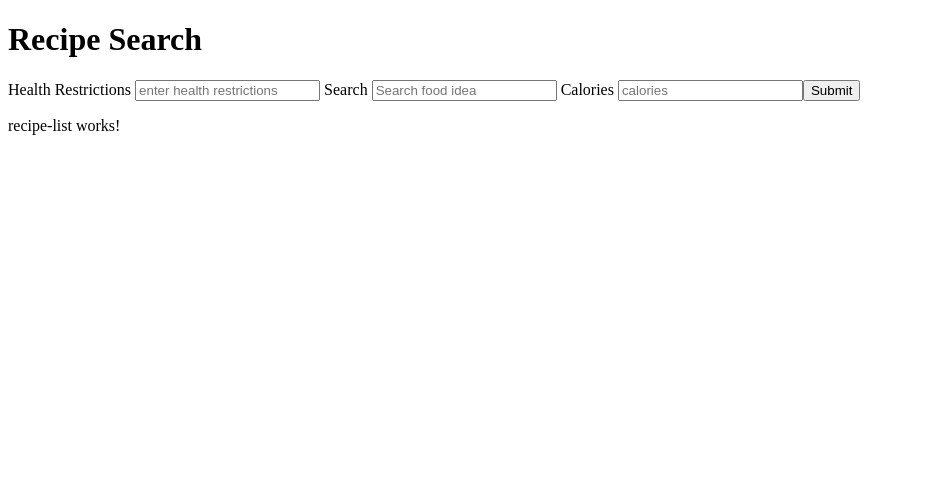
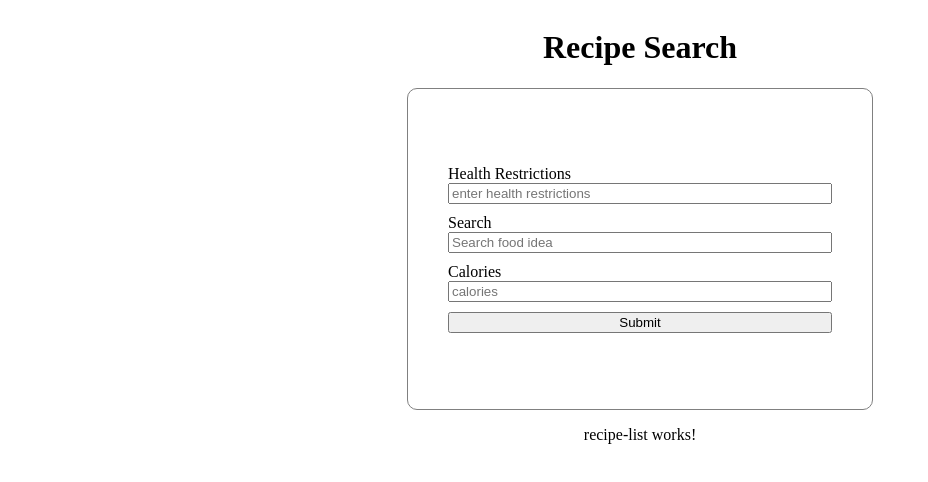
Before and after one commit to mitchelbower1/angular-recipe-picker, an Angular app: page /search in a window 1280 px wide. Shown: the top 482 px of the page, without its empty margins (0-928 px from the left). Built offline with nearby package versions, Linux system fonts and the light colour scheme.

Commit message:
added css

```diff
--- a/src/app/search-criteria/search-criteria.component.css
+++ b/src/app/search-criteria/search-criteria.component.css
@@ -0,0 +1,26 @@
+h1 {
+  display: flex;
+  justify-content: center;
+}
+
+main {
+  display: flex;
+  justify-content: center;
+  flex-direction: column;
+  align-items: center;
+}
+
+form {
+  display: flex;
+  justify-content: center;
+  flex-direction: column;
+  border: 1px solid gray;
+  width: 30vw;
+  height: 30vh;
+  padding: 40px;
+  border-radius: 10px;
+}
+
+input {
+  margin-bottom: 10px;
+}
```
